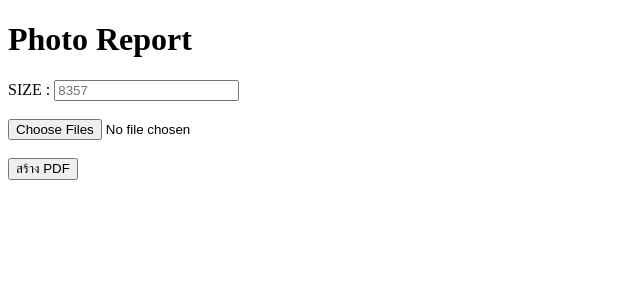
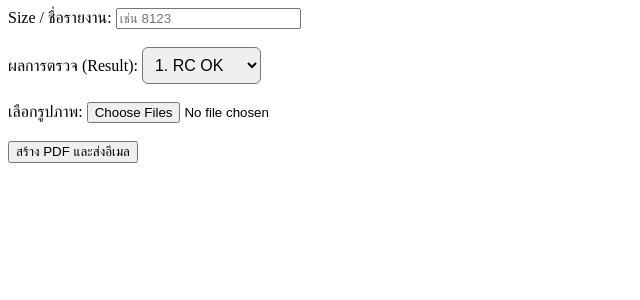
Before and after one commit to title1155/photo-report, a Flask app: page / in a window 1280 px wide. Shown: the top 300 px of the page, without its empty margins (0-640 px from the left). Run offline with Flask 3, Linux system fonts and the light colour scheme.

Commit message:
Add result selector and format PDF filename to Size Result Date

```diff
--- a/templates/index.html
+++ b/templates/index.html
@@ -1,40 +1,28 @@
-<!DOCTYPE html>
-<html lang="th">
-<head>
-    <meta charset="UTF-8">
-    <meta name="viewport" content="width=device-width, initial-scale=1.0">
-    <title>Photo Report</title>
-</head>
-<body>
+<!-- ตัวอย่างส่วนฟอร์มใน index.html -->
+<form action="/create" method="POST" enctype="multipart/form-data">
 
-    <h1>Photo Report</h1>
+    <!-- ช่องใส่ Size เดิม -->
+    <label for="size">Size / ชื่อรายงาน:</label>
+    <input type="text" id="size" name="size" placeholder="เช่น 8123" required>
 
-    <form action="/create" method="POST" enctype="multipart/form-data">
+    <br><br>
 
-        <label>SIZE :</label>
-        <input
-            type="text"
-            name="size"
-            placeholder="8357"
-            pattern="[0-9]{4}"
-            required>
+    <!-- ➕ เพิ่มช่องเลือก Result -->
+    <label for="result">ผลการตรวจ (Result):</label>
+    <select id="result" name="result" style="font-size: 16px; padding: 8px; border-radius: 6px;">
+        <option value="RC OK">1. RC OK</option>
+        <option value="RC NG">2. RC NG</option>
+        <option value="Mold NG">3. Mold NG</option>
+        <option value="Test">4. Test</option>
+    </select>
 
-        <br><br>
+    <br><br>
 
-        <input
-            type="file"
-            name="photos"
-            multiple
-            accept="image/*"
-            required>
+    <!-- ช่องอัปโหลดรูปภาพ -->
+    <label for="photos">เลือกรูปภาพ:</label>
+    <input type="file" id="photos" name="photos" multiple accept="image/*" required>
 
-        <br><br>
+    <br><br>
 
-        <button type="submit">
-            สร้าง PDF
-        </button>
-
-    </form>
-
-</body>
-</html>
+    <button type="submit">สร้าง PDF และส่งอีเมล</button>
+</form>
```
